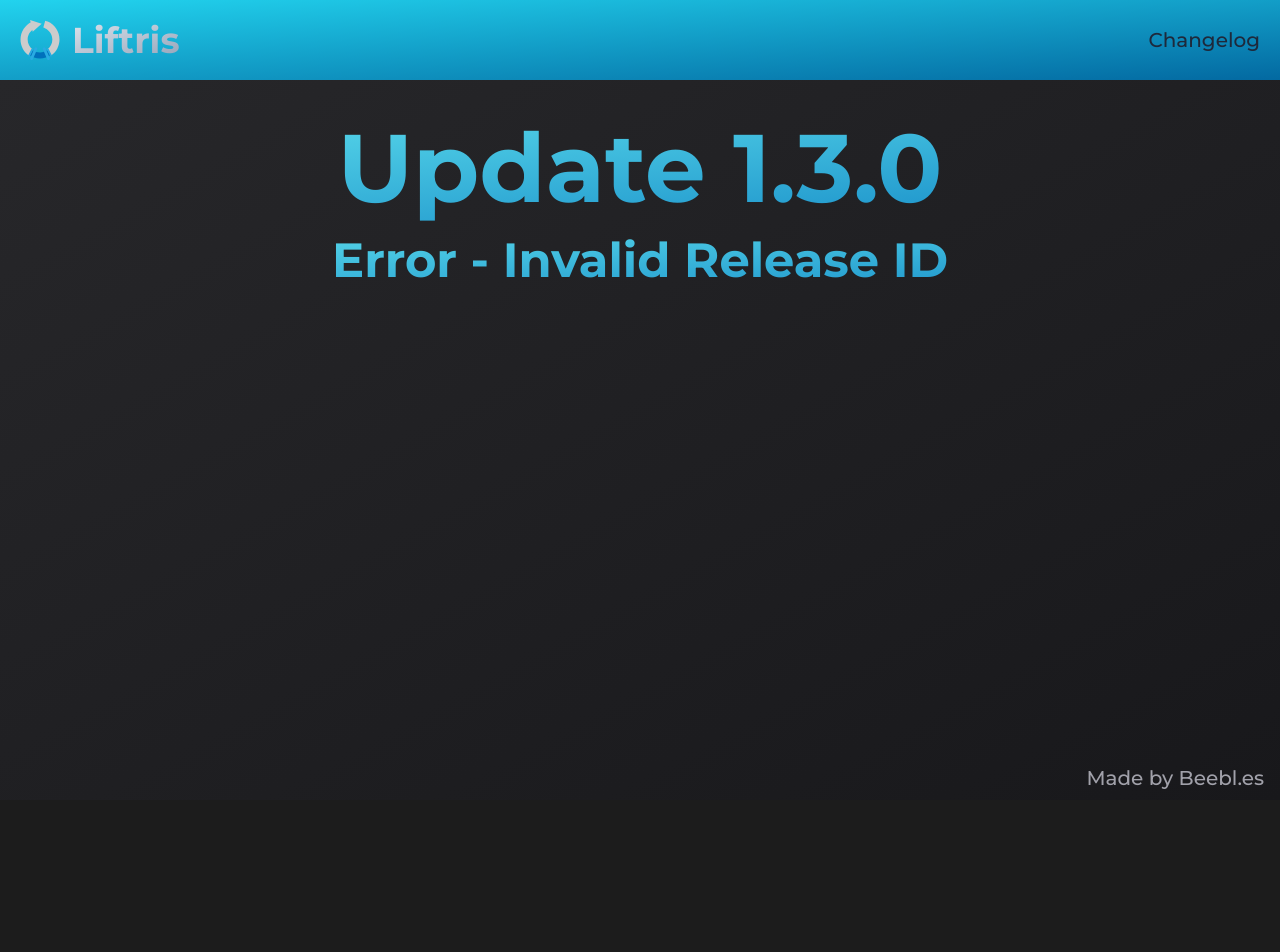
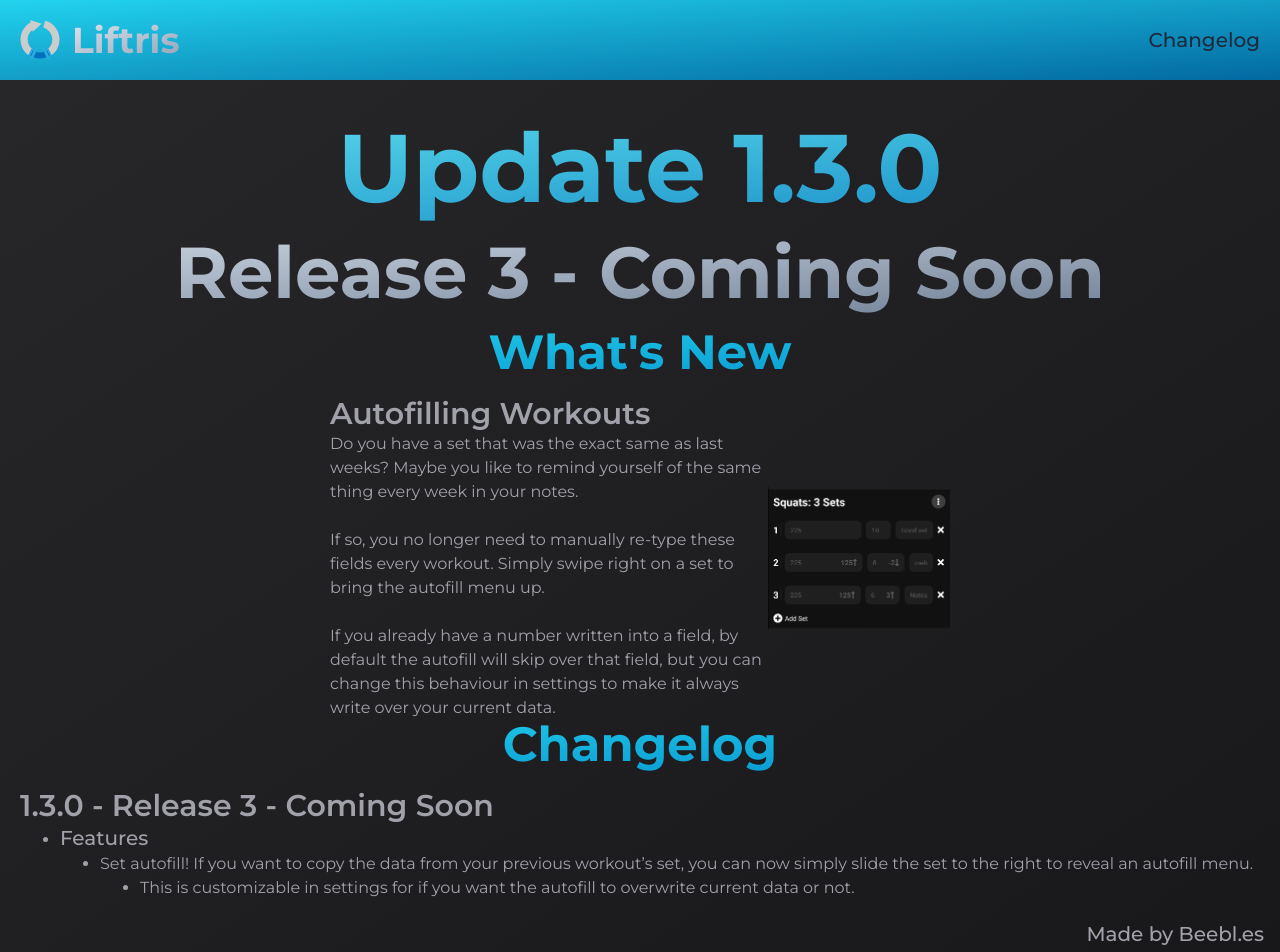
Before and after one commit to beebls/liftris-website, a Next.js app: page /changelog/1.3.0 in a window 1280 px wide. Shown: the top 952 px of the page. Before the commit the page ends 800 px from the top, so only its background shows below. Built offline with nearby package versions, Linux system fonts and the light colour scheme.

Commit message:
First part of 1.3.0
1.3.0 isnt finished yet, but I want the changelog to be visible so I can show all my friends the cool gif of the feature

```diff
--- a/pages/changelog/1.2.0.jsx
+++ b/pages/changelog/1.3.0.jsx
@@ -1,9 +1,9 @@
 import Head from "next/head";
+import Image from "next/image";
 
 import changelog from "../../public/changelog.json";
 
 import { CategoryMap } from "../../components/ChangelogMaps";
-import { useEffect } from "react";
 
 export default function Home() {
   const updateNameStyle = "text-3xl font-semibold";
@@ -12,23 +12,54 @@
   return (
     <div className='h-full py-10 pb-5'>
       <Head>
-        <title>Liftris - Changelog</title>
+        <title>Liftris - Update 1.3.0</title>
       </Head>
       <main className='flex flex-col justify-center h-full w-full'>
         <div className='px-5'>
           <div className='text-zinc-400'>
             <h1 className='text-center text-6xl md:text-8xl font-bold pb-5 bg-clip-text bg-gradient-to-tl to-[#5ddeed] from-[#0e82c3] text-transparent'>
-              Update 1.2.0
+              Update 1.3.0
             </h1>
             <h2 className='text-center text-5xl md:text-7xl font-bold pb-5 bg-clip-text bg-gradient-to-tl from-slate-500 to-slate-300 text-transparent'>
-              Release 2 - May 28
+              Release 3 - Coming Soon
             </h2>
+            <div>
+              <h3 className='text-center text-3xl md:text-5xl font-bold pb-5 bg-clip-text bg-gradient-to-tl from-sky-600 to-cyan-400 text-transparent'>
+                What's New
+              </h3>
+              <div className='flex flex-col items-center'>
+                <article className='flex flex-col md:flex-row w-full md:w-1/2'>
+                  <div>
+                    <h4 className={updateNameStyle}>Autofilling Workouts</h4>
+                    <p>
+                      Do you have a set that was the exact same as last weeks?
+                      Maybe you like to remind yourself of the same thing every
+                      week in your notes.
+                      <br />
+                      <br />
+                      If so, you no longer need to manually re-type these fields
+                      every workout. Simply swipe right on a set to bring the
+                      autofill menu up.
+                      <br />
+                      <br />
+                      If you already have a number written into a field, by
+                      default the autofill will skip over that field, but you
+                      can change this behaviour in settings to make it always
+                      write over your current data.
+                    </p>
+                  </div>
+                  <div className='w-72 self-center md:w-full'>
+                    <img src='/130example.gif' />
+                  </div>
+                </article>
+              </div>
+            </div>
             <div>
               <h3 className='text-center text-3xl md:text-5xl font-bold pb-5 bg-clip-text bg-gradient-to-tl from-sky-600 to-cyan-400 text-transparent'>
                 Changelog
               </h3>
               {changelog
-                .filter((e) => e.version === "1.2.0")
+                .filter((e) => e.version === "1.3.0")
                 .map((e, i) => (
                   <article key={`changelog_${e.version}`}>
                     <span className={updateNameStyle}>
--- a/pages/changelog/index.jsx
+++ b/pages/changelog/index.jsx
@@ -1,9 +1,11 @@
 import Head from "next/head";
+import Link from "next/link";
 
 import changelog from "../../public/changelog.json";
 
 import { CategoryMap } from "../../components/ChangelogMaps";
-import { useEffect } from "react";
+
+const updatesWithPages = ["1.3.0"];
 
 export default function Home() {
   const updateNameStyle = "text-3xl font-semibold";
@@ -20,11 +22,23 @@
             <h1 className='text-center text-6xl md:text-8xl font-bold pb-5 bg-clip-text bg-gradient-to-tl to-[#5ddeed] from-[#0e82c3] text-transparent'>
               Changelog
             </h1>
-            {changelog.map((e) => (
+            <h2 className='text-center text-2xl md:text-4xl font-medium pb-5 bg-clip-text bg-gradient-to-tl from-slate-500 to-slate-300 text-transparent'>
+              Click on underlined entries for additional info
+            </h2>
+            {changelog.map((e) => {
+              const isSpecial = updatesWithPages.find((f) => f === e.version);
+              console.log(isSpecial);
+
+              return (
                 <article key={`changelog_${e.version}`}>
-                <h2 className={updateNameStyle}>
+                  <Link href={`/changelog/${e.version}`}>
+                    <a
+                      className={`${updateNameStyle} ${
+                        isSpecial ? "underline" : ""
+                      }`}>
                       {e.version} - {e.name} - {e.date}
-                </h2>
+                    </a>
+                  </Link>
                   <ul className={ulstyle}>
                     {e.data.preface ? <li>{e.data.preface}</li> : null}
                     {e.data.features ? (
@@ -38,7 +52,8 @@
                     ) : null}
                   </ul>
                 </article>
-            ))}
+              );
+            })}
           </div>
         </div>
       </main>
--- a/public/changelog.json
+++ b/public/changelog.json
@@ -1,7 +1,20 @@
 [
   {
+    "version": "1.3.0",
+    "name": "Release 3",
+    "date": "Coming Soon",
+    "data": {
+      "features": [
+        "Set autofill! If you want to copy the data from your previous workout’s set, you can now simply slide the set to the right to reveal an autofill menu.",
+        [
+          "This is customizable in settings for if you want the autofill to overwrite current data or not."
+        ]
+      ]
+    }
+  },
+  {
     "version": "1.2.2",
-    "name": "Relase 2 - Patch 2",
+    "name": "Release 2 - Patch 2",
     "date": "May 29, 2022",
     "data": {
       "bugfixes": [
```
Also changed, not shown: public/130example.gif (added). Lines whose indentation alone changed are shown as unchanged.
